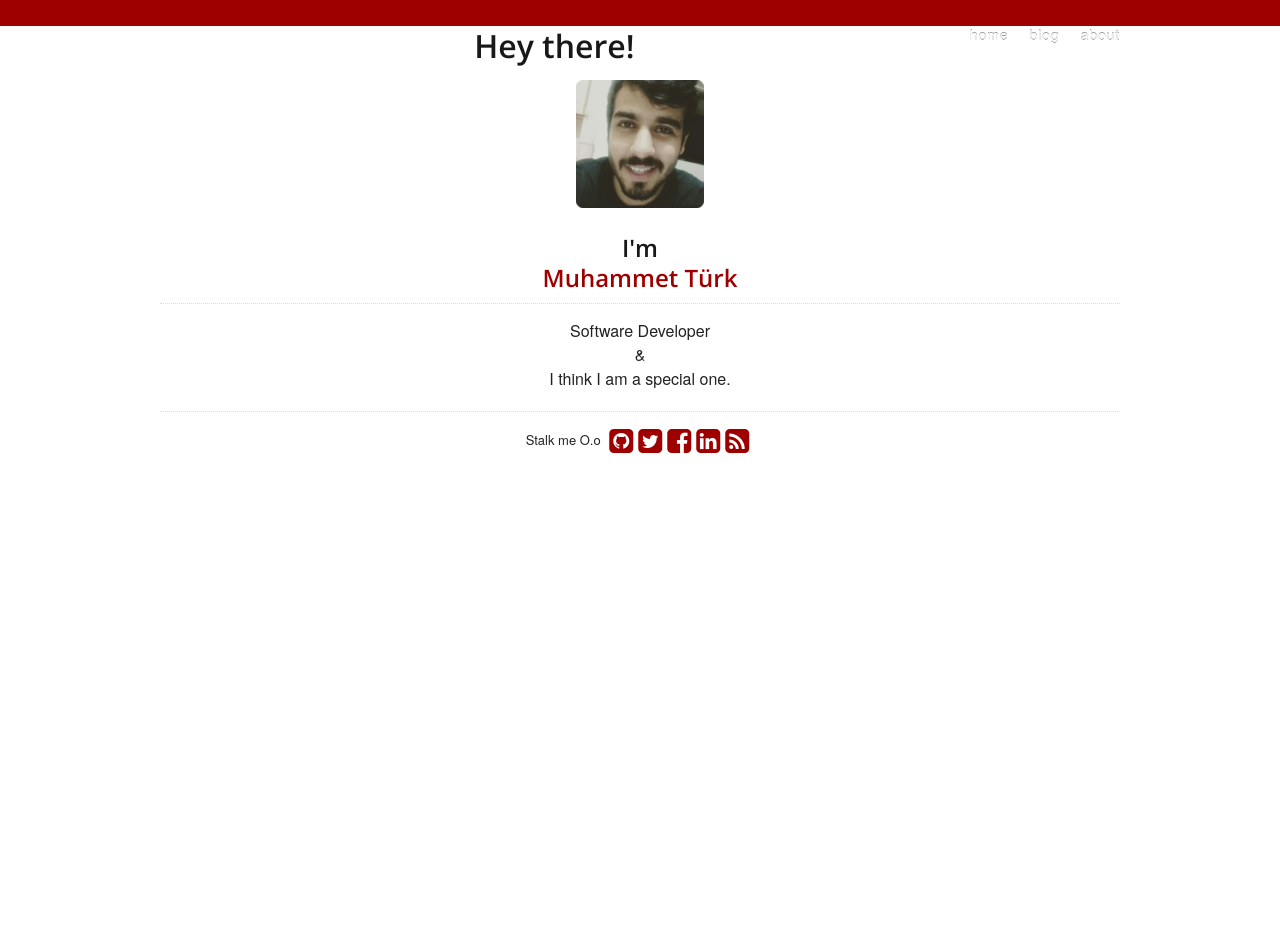
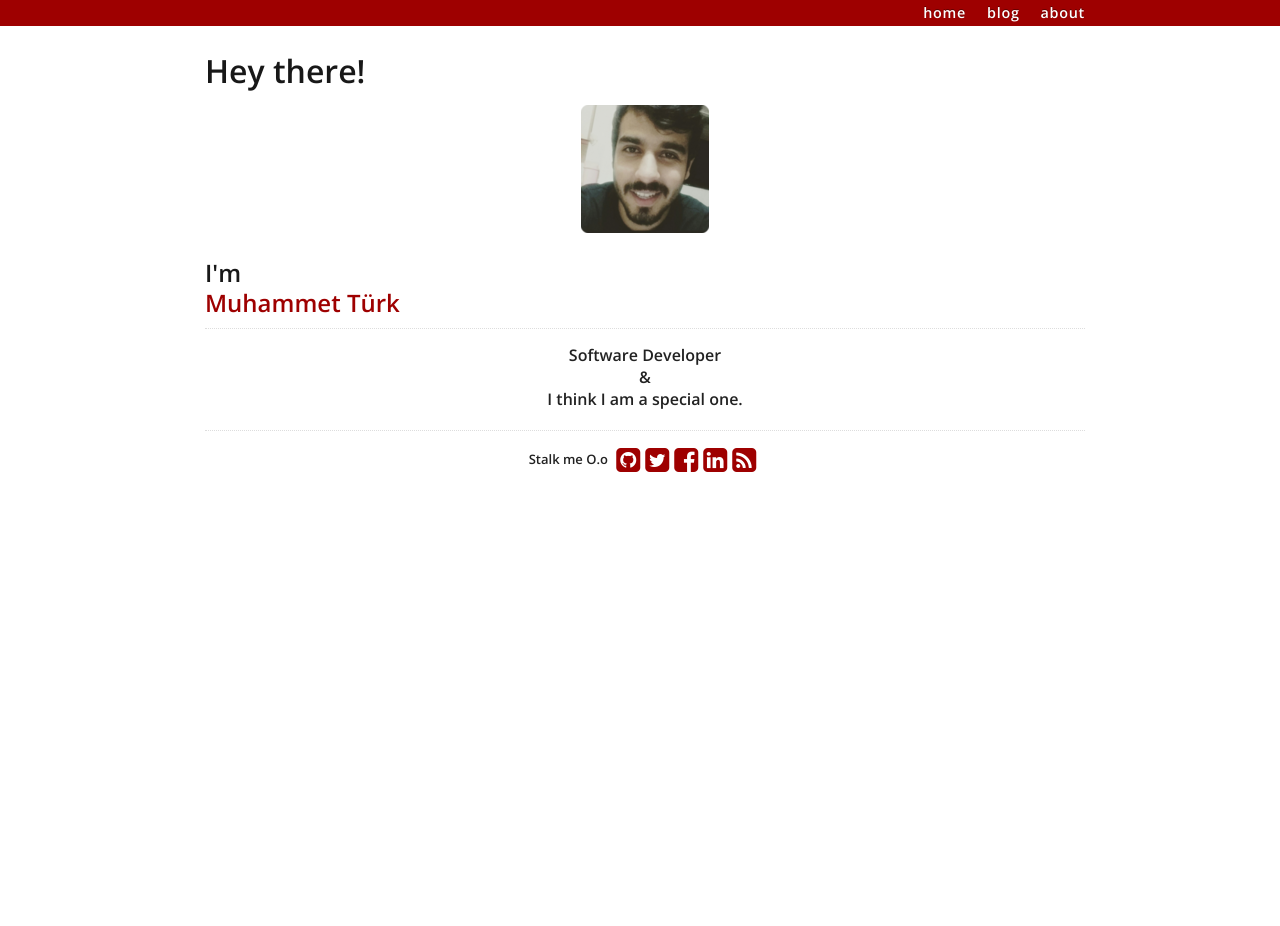
Before and after one commit to mturk111/mturk111.github.io, a Jekyll site: the page built from index.html, in a window 1280 px wide. Built offline with Jekyll 4.4.1, drawn with Linux system fonts in a browser that asks for light colours; nearby versions of some CDN libraries.

Commit message:
Update default-without-footer.html

```diff
--- a/_layouts/default-without-footer.html
+++ b/_layouts/default-without-footer.html
@@ -20,7 +20,7 @@
 </head>
 <body>
 <div class="container" >
-
+  <div class= "fifteen columns contentme">
     <div id ="topbar">
       <ul>
         <li><a href="/about">about</a></li>
@@ -29,9 +29,9 @@
       </ul>
     </div>
     <div>
-      <nav>
-      {% include sidebar.html %}</nav>
-  </div>
+
+      {% include sidebar.html %}
+  </div></div>
 </div>
 
 
```
